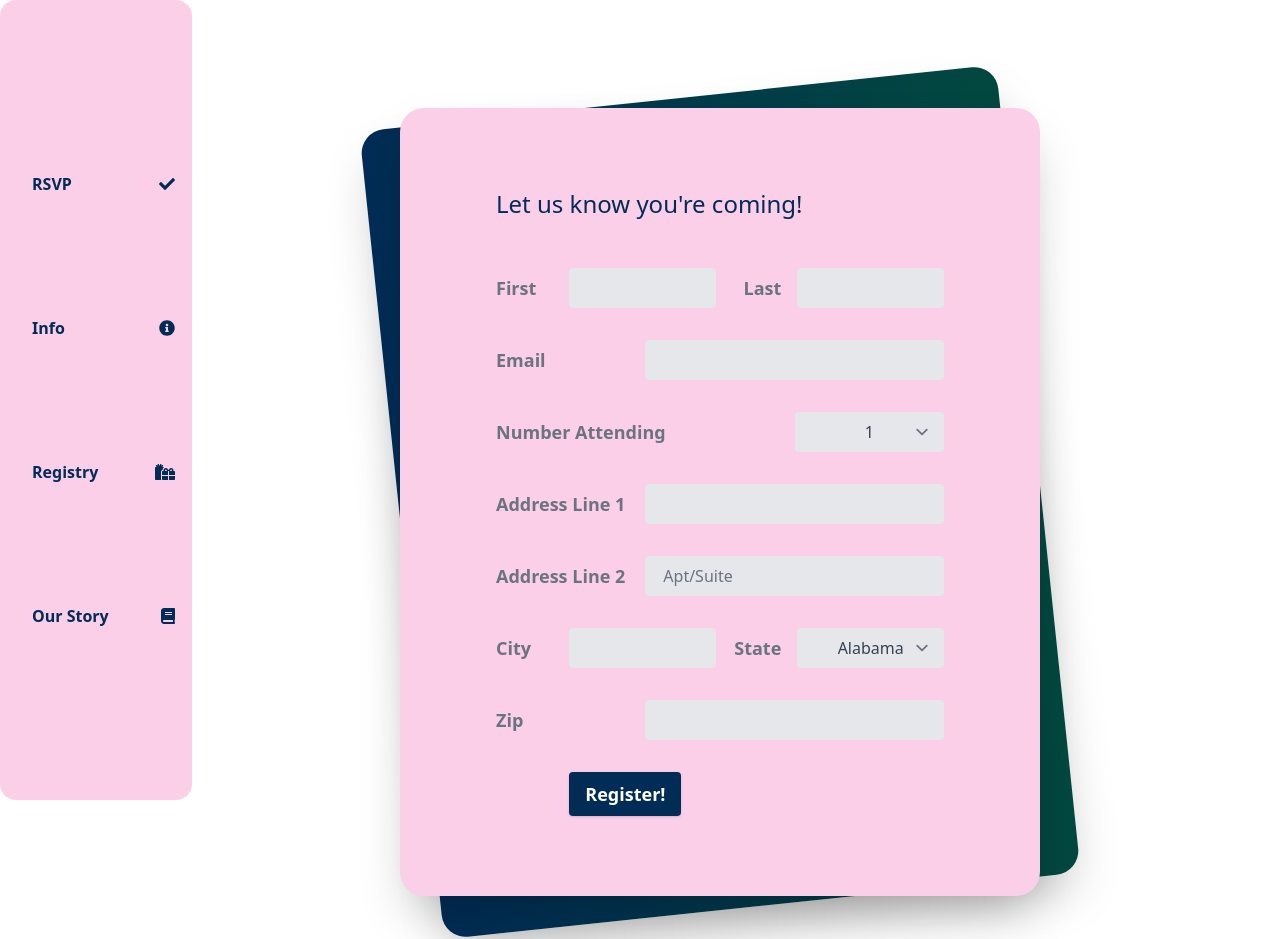
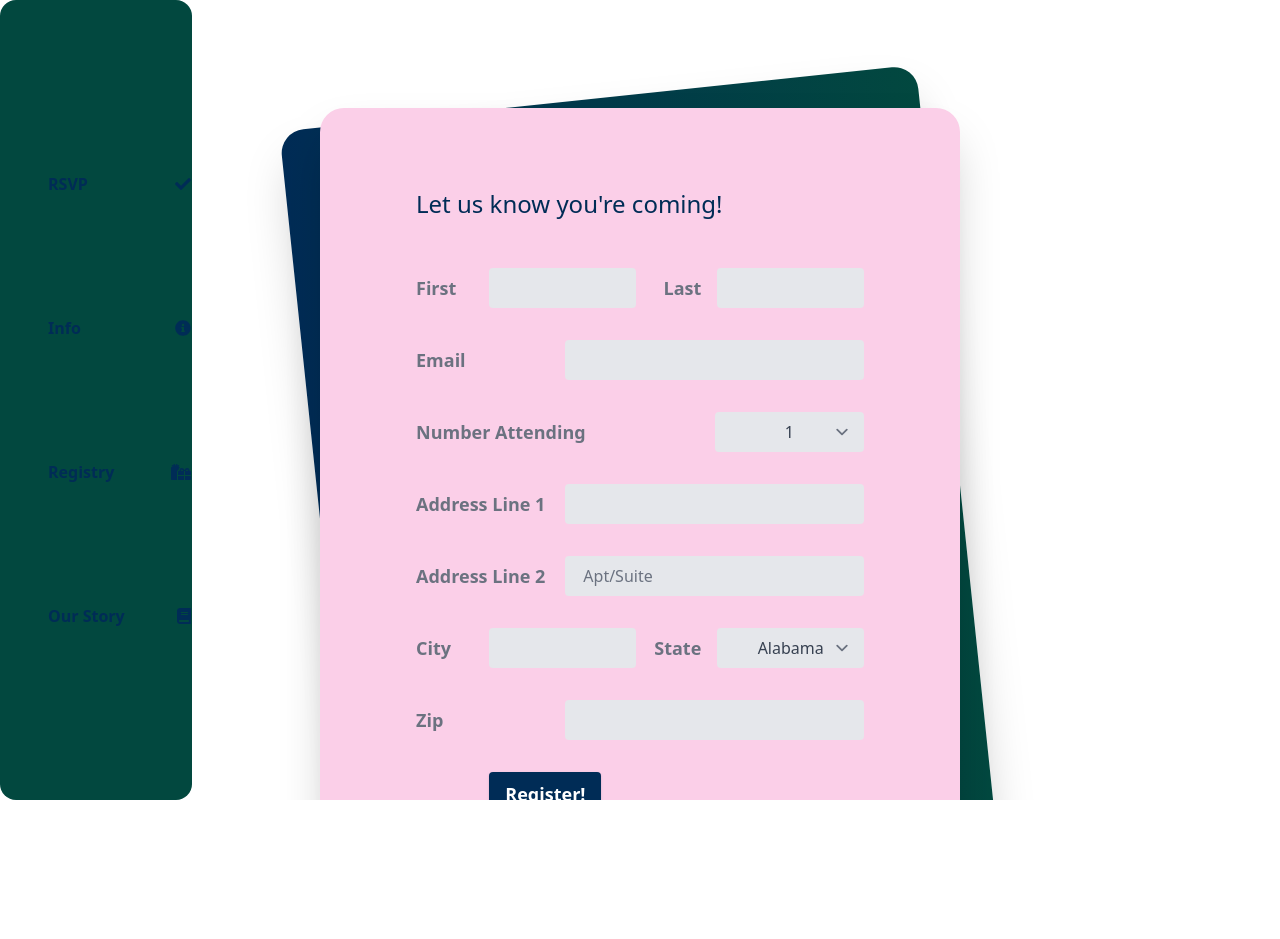
Before and after one commit to treknuts/rsvp-registry, a React (Create React App) app: page / in a window 1280 px wide. After the commit the page ends 800 px from the top, so only its background shows below. Built offline with nearby package versions, Linux system fonts and the light colour scheme.

Commit message:
Added hover transition on navbar. Changed the way the main content is centered

```diff
--- a/src/App.js
+++ b/src/App.js
@@ -41,8 +41,8 @@ function App() {
 
   return (
     <div className="w-screen h-screen m-0 p-0 overflow-x-hidden overflow-y-scroll">
-      <div className="bg-pink-200 text-blue font-semibold rounded-2xl fixed flex bottom-0 h-12 w-screen md:h-26 justify-center bg-cyan-400 lg:flex-col lg:justify-evenly lg:left-0 lg:h-screen lg:w-48 z-10">
-        <ul className="flex justify-center md:justify-center items-center md:flex-col">
+      <div className="bg-green md:bg-pink-200 text-blue font-semibold rounded-2xl fixed flex bottom-0 h-12 w-screen md:h-26 justify-center md:flex-col md:justify-evenly md:left-0 md:h-screen md:w-48 transition-transform z-10 md:transition md:transform md:hover:translate-x-1">
+        <ul className="relative flex justify-evenly md:flex-col">
           <li
             id="rsvp"
             onClick={handleClick}
--- a/src/components/Main.js
+++ b/src/components/Main.js
@@ -6,7 +6,7 @@ import Info from "./Info";
 
 const Main = (props) => {
   return (
-    <div className="absolute flex-col md:right-60 md:flex-row md:items-center md:top-0 my-auto h-full md:h-screen w-full md:py-24 bg-cyan-400 md:w-6/12">
+    <div className="relative m-auto h-full md:h-screen w-full md:py-24 bg-cyan-400 md:w-6/12">
       <div className="relative py-3 lg:min-w-xl lg:mx-auto">
         <div className="absolute inset-0 shadow-2xl transform bg-gradient-to-r from-blue to-green -skew-y-6 sm:skew-y-0 sm:-rotate-6 sm:rounded-3xl"></div>
         <div className="relative px-4 py-10 bg-pink-200 shadow-2xl sm:rounded-3xl sm:p-20">
```
